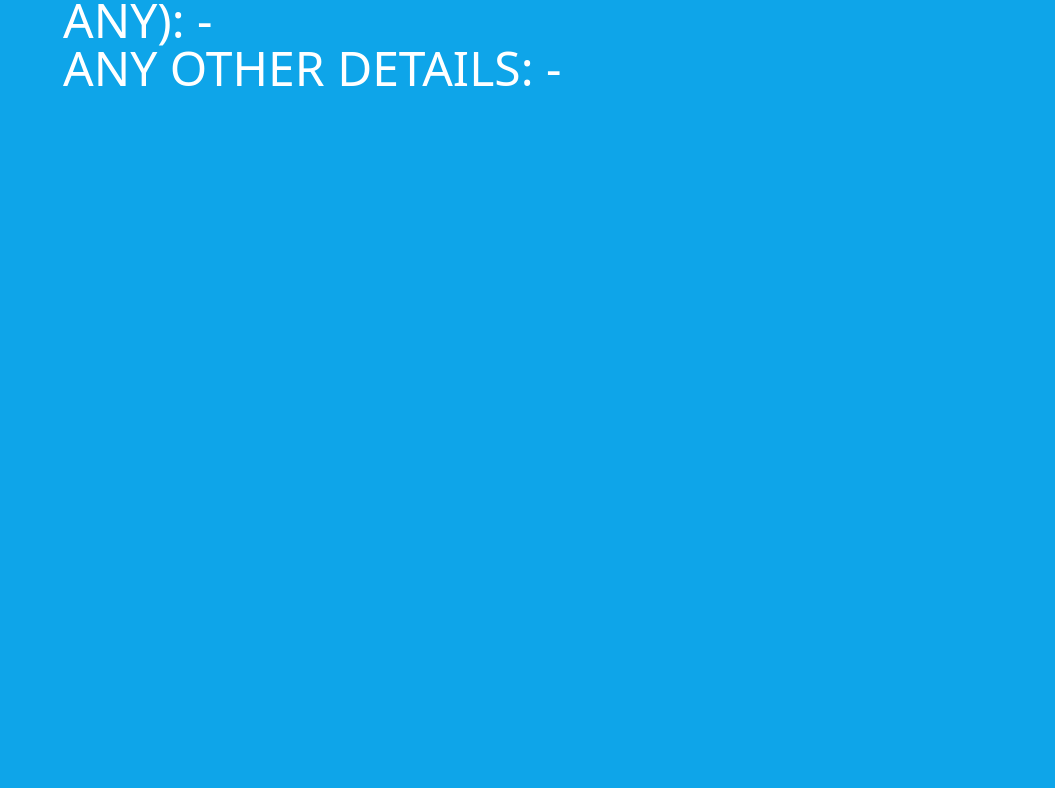
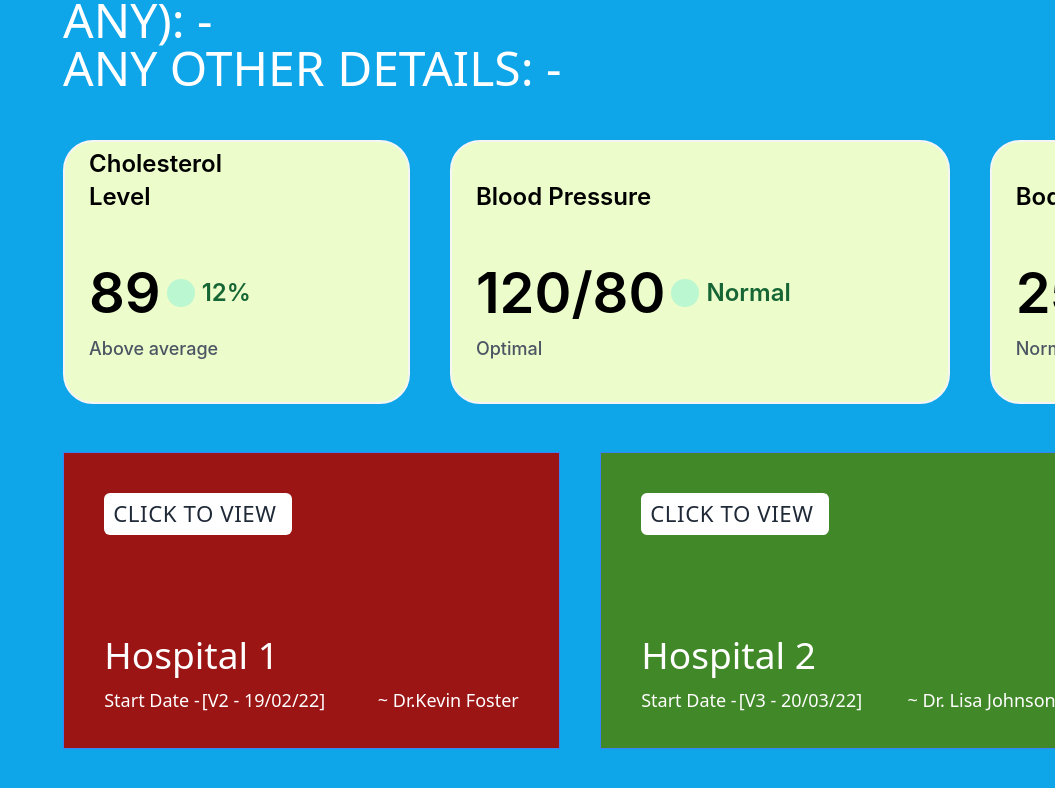
Before and after one commit to nikhil94058/medicare, a React (Create React App) app in the folder client/: page / in a window 1280 px wide. Shown: the part 1469-2257 px from the top of the page, without its empty margins (225-1280 px from the left). Built offline with nearby package versions, Linux system fonts and the light colour scheme.

Commit message:
added content cart and report card doctor page 44% done

```diff
--- /dev/null
+++ b/client/src/Component/ContentCard.js
@@ -0,0 +1,240 @@
+import React from 'react';
+
+
+export const ContentCard1 = ({ data }) => {
+  return (
+    <div className='overflow-x-auto w-[1200px]'>
+      <div className='flex space-x-10 w-[1000px]'>
+        {data.map((d, index) => (
+          <div key={index} className="w-[501px] h-[264px] pl-6 pr-4 py-10 bg-lime-100 rounded-[30px] border-2 border-neutral-100 justify-between items-end inline-flex">
+            <div className="flex-col justify-start items-start gap-10 inline-flex">
+              <div className="text-black text-2xl font-semibold font-['Inter'] leading-[33.60px]">{d.parameter}</div>
+              <div className="flex-col justify-start items-start gap-1 flex">
+                <div className="justify-start items-center gap-1.5 inline-flex">
+                  <div className="text-black text-[56px] font-semibold font-['Inter'] leading-[78.40px]">{d.value}</div>
+                  <div className="justify-start items-center gap-[7px] flex">
+                    <div className="w-7 h-7 relative bg-green-200 rounded-[50px]" />
+                    <div className="text-green-800 text-2xl font-semibold font-['Inter'] leading-[33.60px]">{d.percent}</div>
+                  </div>
+                </div>
+                <div className="text-gray-600 text-lg font-medium font-['Inter'] leading-[25.20px]">{d.status}</div>
+              </div>
+            </div>
+            <div className="w-[141px] h-[114.50px] relative">
+              {/* Content for the second div */}
+            </div>
+          </div>
+        ))}
+      </div>
+    </div>
+  );
+};
+
+const exampleData = [
+  {
+    parameter: "Cholesterol Level",
+    value: "89",
+    percent: "12%",
+    status: "Above average"
+  },
+  {
+    parameter: "Blood Pressure",
+    value: "120/80",
+    percent: "Normal",
+    status: "Optimal"
+  },
+  {
+    parameter: "Body Mass Index",
+    value: "25.5",
+    percent: "18%",
+    status: "Normal"
+  },
+  {
+    parameter: "Heart Rate",
+    value: "72",
+    percent: "8%",
+    status: "Normal"
+  },
+  {
+    parameter: "Glucose Level",
+    value: "95",
+    percent: "10%",
+    status: "Normal"
+  },
+  {
+    parameter: "HDL Cholesterol",
+    value: "50",
+    percent: "15%",
+    status: "Above average"
+  },
+  {
+    parameter: "LDL Cholesterol",
+    value: "110",
+    percent: "8%",
+    status: "Normal"
+  },
+  {
+    parameter: "Triglycerides",
+    value: "120",
+    percent: "14%",
+    status: "Above average"
+  },
+  {
+    parameter: "Waist Circumference",
+    value: "32 inches",
+    percent: "22%",
+    status: "Above average"
+  },
+  {
+    parameter: "Temperature",
+    value: "98.6°F",
+    percent: "Normal",
+    status: "Optimal"
+  },
+  // Add more data objects as needed
+];
+
+
+
+
+
+// Sample data
+const hospitalData = [
+  {
+    id: 1,
+    name: 'Hospital 1',
+    startDate: 'V2 - 19/02/22',
+    doctor: 'Dr.Kevin Foster',
+    color: '#9B1515',
+  },
+  {
+    id: 2,
+    name: 'Hospital 2',
+    startDate: 'V3 - 20/03/22',
+    doctor: 'Dr. Lisa Johnson',
+    color: '#418828',
+  },
+  {
+    id: 3,
+    name: 'Hospital 3',
+    startDate: 'V1 - 15/01/22',
+    doctor: 'Dr. Michael Anderson',
+    color: '#4E2C7A',
+  },
+  {
+    id: 4,
+    name: 'Hospital 4',
+    startDate: 'V4 - 25/04/22',
+    doctor: 'Dr. Sarah Smith',
+    color: '#4E2C7A',
+  },
+  {
+    id: 5,
+    name: 'Hospital 5',
+    startDate: 'V2 - 19/02/22',
+    doctor: 'Dr. John Miller',
+    color: 'purple',
+  },
+  {
+    id: 6,
+    name: 'Hospital 6',
+    startDate: 'V3 - 20/03/22',
+    doctor: 'Dr. Emily Davis',
+    color: 'pink',
+  },
+  {
+    id: 7,
+    name: 'Hospital 7',
+    startDate: 'V1 - 15/01/22',
+    doctor: 'Dr. Richard Brown',
+    color: 'indigo-500',
+  },
+  {
+    id: 8,
+    name: 'Hospital 8',
+    startDate: 'V4 - 25/04/22',
+    doctor: 'Dr. Jessica White',
+    color: 'teal-500',
+  },
+  {
+    id: 9,
+    name: 'Hospital 9',
+    startDate: 'V2 - 19/02/22',
+    doctor: 'Dr. Christopher Lee',
+    color: 'amber-500',
+  },
+  {
+    id: 10,
+    name: 'Hospital 10',
+    startDate: 'V3 - 20/03/22',
+    doctor: 'Dr. Megan Taylor',
+    color: 'cyan-500',
+  },
+];
+
+
+
+// Report component
+export const Report = ({ data }) => {
+  return (
+    <div className='overflow-x-auto w-[1200px]'>
+      <div className='flex space-x-10 w-[1000px]'>
+        {data.map((hospital) => (
+          <div
+            key={hospital.id}
+            className="w-[500px] h-[297px] p-[40.22px] border border-blue-500 flex-col justify-start items-start gap-[12.99px] inline-flex"
+            style={{ backgroundColor: hospital.color }}
+          >
+            <div className="w-[414.56px] h-[216.56px] flex-col justify-between items-start flex">
+              <div className="self-stretch justify-start items-center inline-flex">
+                <div className="w-[187.98px] px-[8.99px] py-[4.20px] bg-white rounded-md justify-start items-center flex">
+                  <button className="text-right text-gray-800 text-[22.27px] font-normal font-['Playfair Display'] uppercase tracking-wide">
+                    CLICK TO VIEW
+                  </button>
+                </div>
+              </div>
+              <div className="self-stretch h-[83.28px] py-[3.09px] flex-col justify-start items-start gap-[3.09px] flex">
+                <div className="self-stretch text-white text-[37.12px] font-normal font-['Playfair Display'] capitalize">
+                  {hospital.name}
+                </div>
+                <div className="self-stretch justify-between items-start inline-flex">
+                  <div className="justify-start items-start gap-[2.17px] flex">
+                    <div className="text-white text-lg font-normal font-['Playfair Display']">
+                      Start Date -
+                    </div>
+                    <div className="text-white text-lg font-normal font-['Playfair Display']">
+                      [{hospital.startDate}]
+                    </div>
+                  </div>
+                  <div className="text-right text-white text-lg font-normal font-['Playfair Display']">
+                    ~ {hospital.doctor}
+                  </div>
+                </div>
+              </div>
+            </div>
+          </div>
+        ))}
+      </div>
+    </div>
+  );
+};
+
+
+
+
+
+
+export const ContentCard = () => {
+  return (
+    <div>
+      <div><ContentCard1 data={exampleData} /></div>
+      <br />
+      <br />
+      <div><Report data={hospitalData} /></div>
+    </div>
+  )
+}
+
+
+
+export default ContentCard
--- a/client/src/Component/DoctorPage.js
+++ b/client/src/Component/DoctorPage.js
@@ -1,6 +1,7 @@
 import React from 'react'
 import { Navbar } from './Navbar'
 import Chart from './Chart';
+import ContentCard, { ContentCard1 } from './ContentCard';
 export const DoctorPage = () => {
   const profile = {
     name: "Dr. Kiran Patel",
@@ -103,7 +104,13 @@ const Main1 = () => {
                 <p>SPECIFY THE DISABILITY(IF ANY): -</p>
                 <p>ANY OTHER DETAILS: -</p>
               </div>
+              <br />
+              <br />
+              <div>
+                <ContentCard />
+              </div>
             </div>
+
             <div className="mt-4">
               <label className="text-lg font-semibold">Upload File:</label>
               <input type="file" className="mt-2" />
@@ -112,6 +119,8 @@ const Main1 = () => {
         </div>
       </div>
       <img src="" alt="" className="h-8 w-10" />
+
+
     </div>
   );
 };
```
